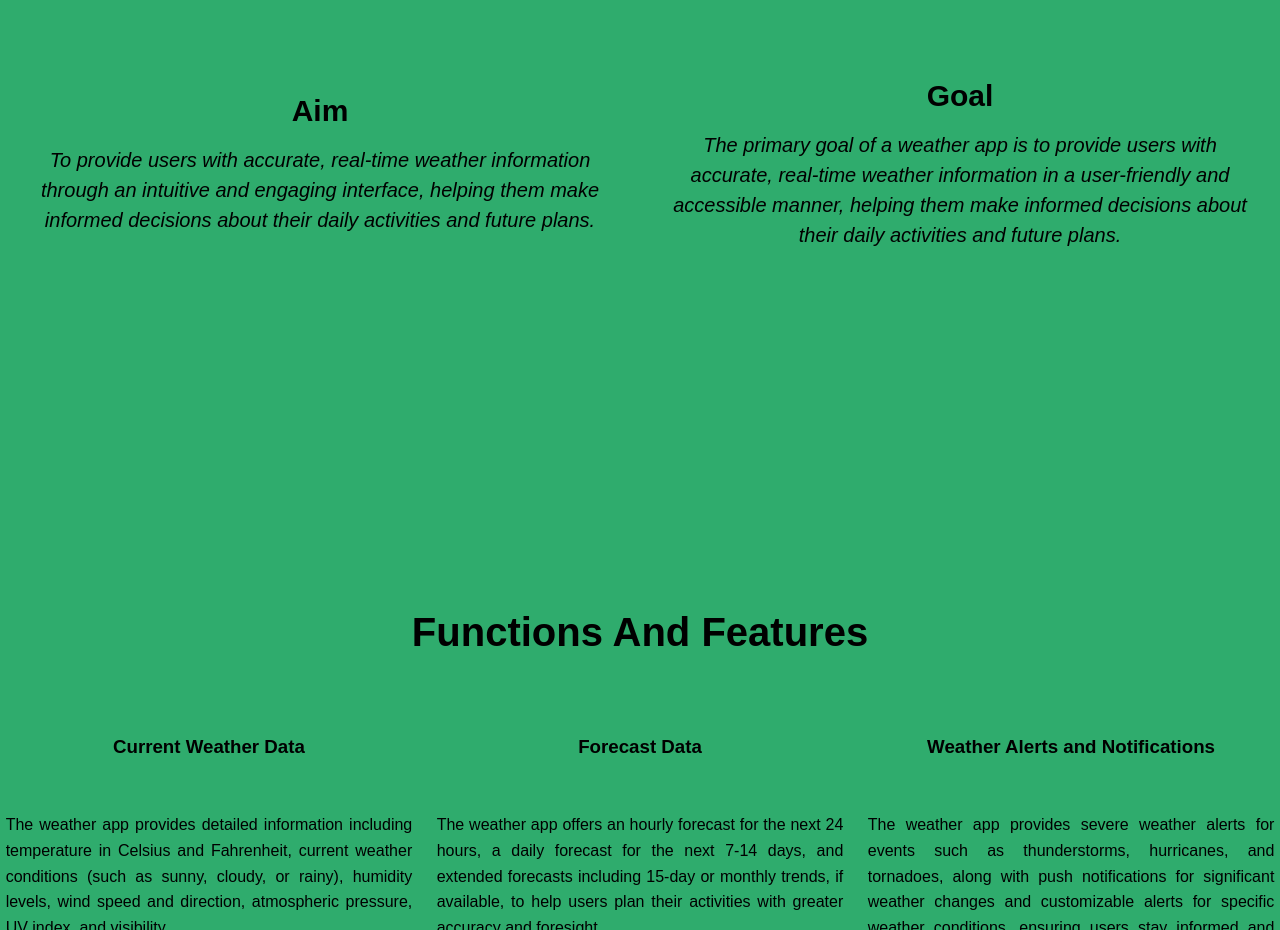
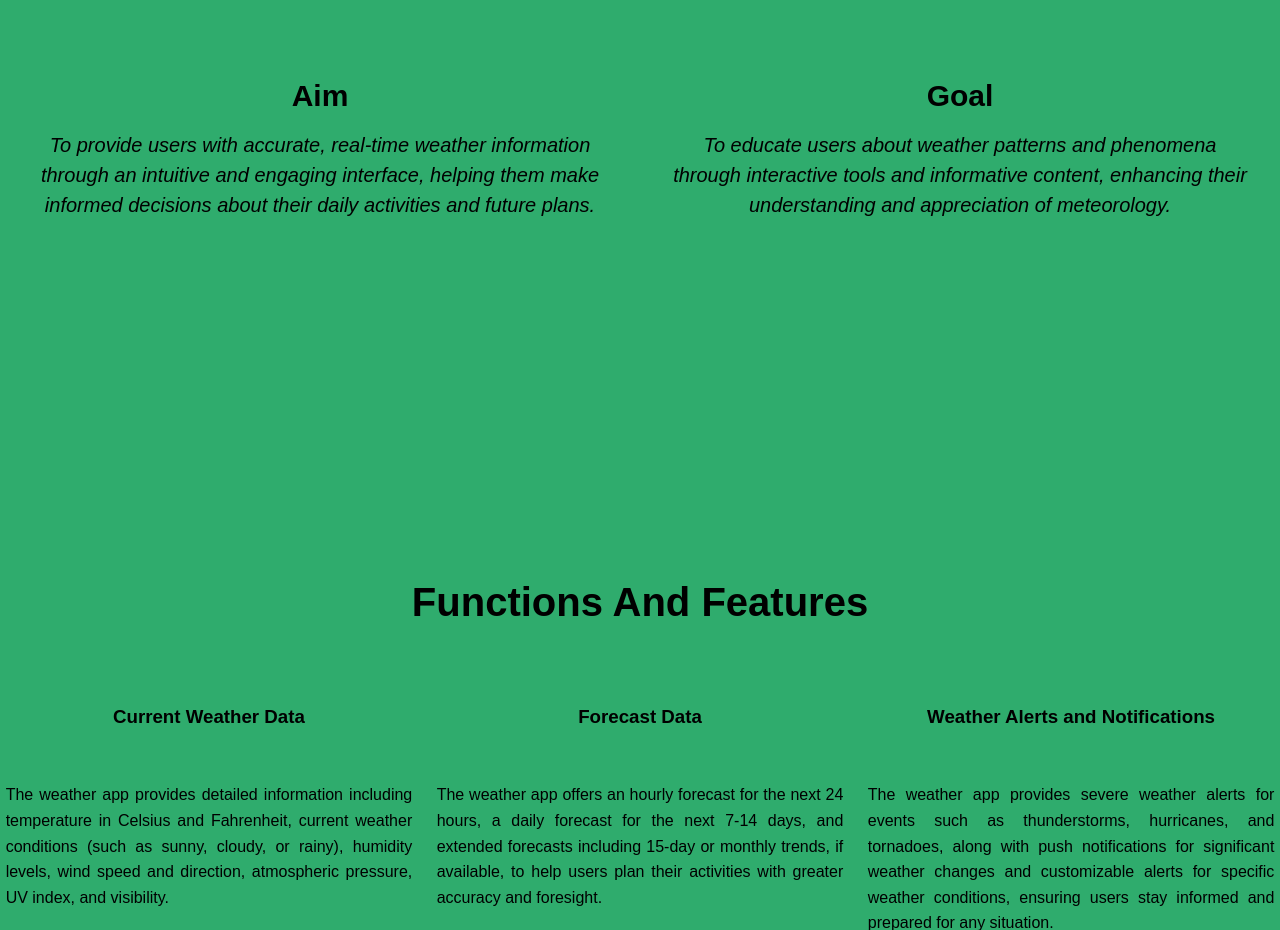
Before and after one commit to Ladyjhen/weatherapp-project-presentation-main, a plain HTML site: page index.html in a window 1280 px wide. Shown: the part 4500-5430 px from the top of the page. Drawn offline with Linux system fonts and the light colour scheme; a web font is replaced by a local one.

Commit message:
final commit

```diff
--- a/index.html
+++ b/index.html
@@ -139,7 +139,7 @@
                 </div>
                 <div class="goal">
                     <h3>Goal</h3>
-                    <p>The primary goal of a weather app is to provide users with accurate, real-time weather information in a user-friendly and accessible manner, helping them make informed decisions about their daily activities and future plans.</p>
+                    <p>To educate users about weather patterns and phenomena through interactive tools and informative content, enhancing their understanding and appreciation of meteorology.</p>
                 </div>
             </div>
         </section>
```
